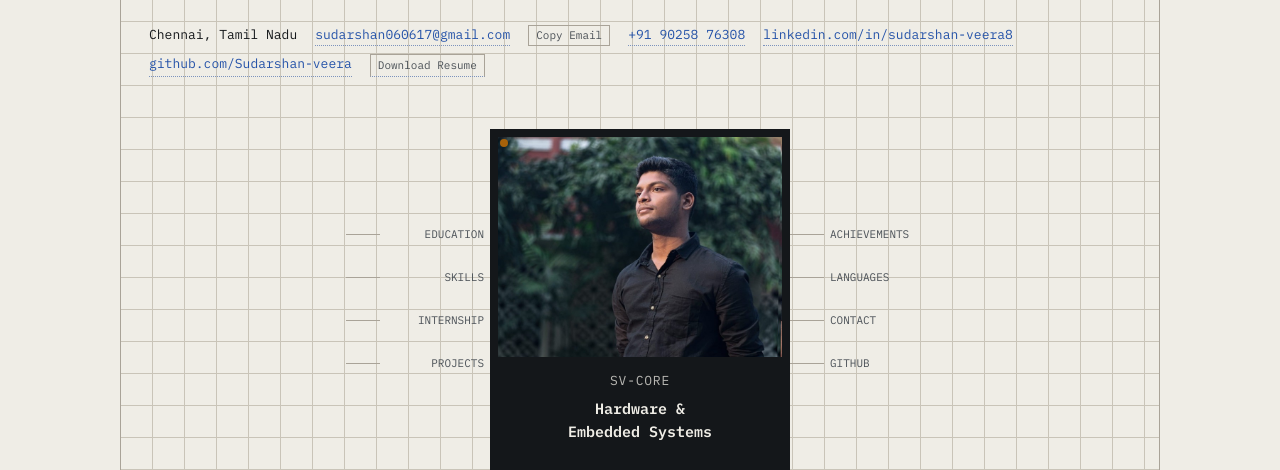
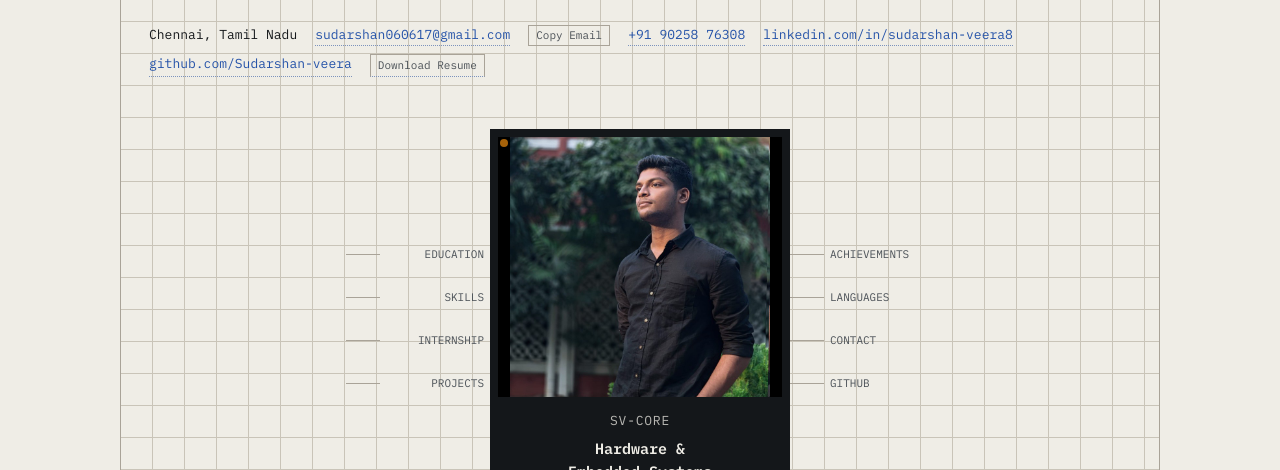
Before and after one commit to Sudarshan-veera/sudarshan-veera.github.io, a plain HTML site: page index.html in a window 1280 px wide. Shown: the part 330-800 px from the top of the page. Drawn offline with Linux system fonts and the light colour scheme.

Commit message:
Show full profile image without cropping

```diff
--- a/index.html
+++ b/index.html
@@ -204,9 +204,9 @@
   }
   .chip img{
     width:100%;
-    height:220px;
-    object-fit:cover;
-    object-position:top center;
+    height:260px;
+    object-fit:contain;
+    background:#000;
     display:block;
   }
   .chip .cap{
```
